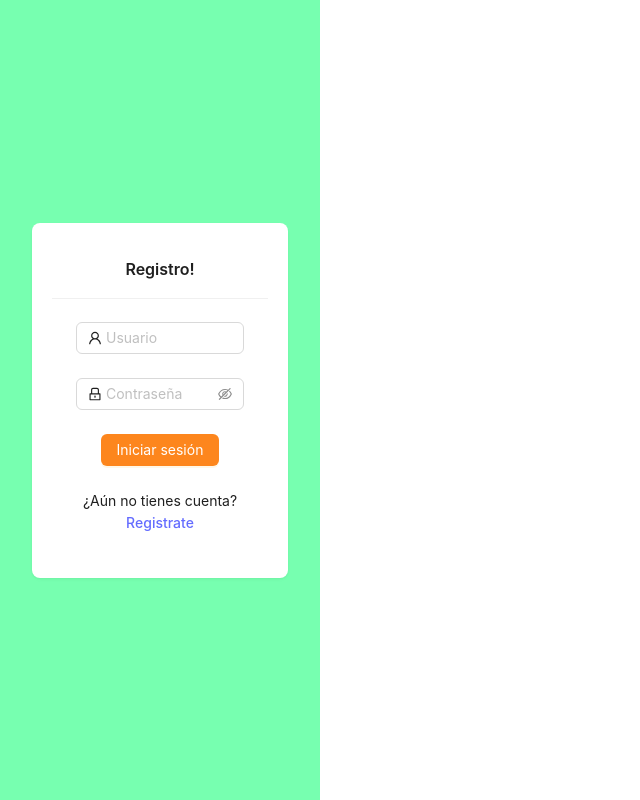
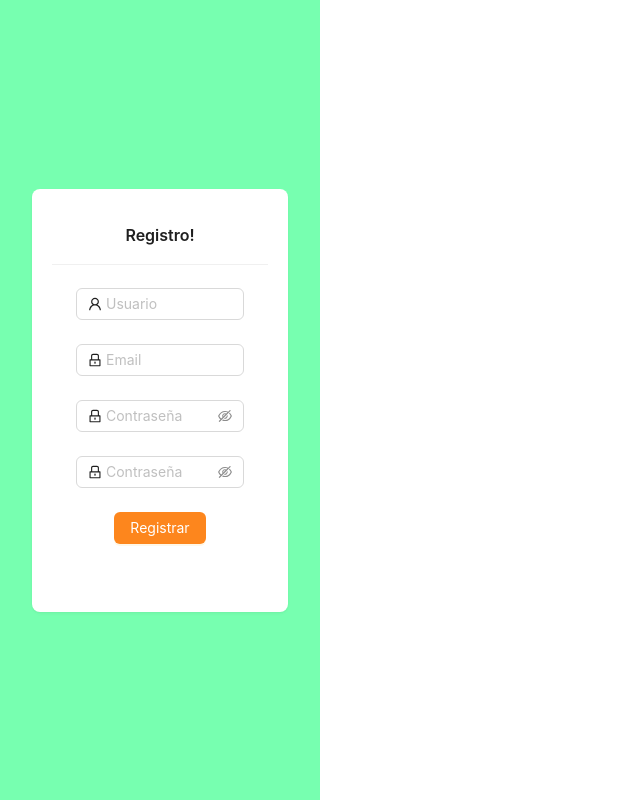
Before and after one commit to Ricolin2653M/intro-antd, a React (Vite) app: page /register in a window 1280 px wide. Shown: the whole page, without its empty margins (0-640 px from the left). Built offline with nearby package versions, Linux system fonts and the light colour scheme.

Commit message:
new: authentication for form register and login

```diff
--- a/package.json
+++ b/package.json
@@ -12,8 +12,10 @@
   "dependencies": {
     "@ant-design/icons": "^5.3.7",
     "antd": "^5.17.3",
+    "axios": "^1.7.2",
     "react": "^18.2.0",
-    "react-dom": "^18.2.0"
+    "react-dom": "^18.2.0",
+    "react-router-dom": "^6.23.1"
   },
   "devDependencies": {
     "@types/react": "^18.2.66",
--- a/src/components/FormRegister/index.jsx
+++ b/src/components/FormRegister/index.jsx
@@ -1,14 +1,53 @@
-import { Form, Input, Button, Card, message } from 'antd'
+import React, { useState } from 'react';
+import { useNavigate } from 'react-router-dom'
+import axios from 'axios';
+import { Form, Input, Button, Card } from 'antd'
 import { UserOutlined, LockOutlined } from '@ant-design/icons'
 import './FormRegister.css'
 
-const FormLogin = () => {
-    const onFinish = (values) => {
+const FormRegister = () => {
+    const navigate = useNavigate();
+
+    //Estado de error de registro
+    const [registerError, setRegisterError] = useState(false);
+    //Estado de carga
+    const [loading, setLoading] = useState(false);
+
+    const onFinish = async (values) => {
+        setLoading(true);
+        try {
+            const response = await axios.post('https://lizard-server.vercel.app/api/auth/signup', {
+                username: values.username,
+                email: values.email,
+                password: values.password,
+                roles: ['user']
+            });
+            console.log('Registro exitoso: ', response.data);
+            navigate('login');
+        } catch (error) {
+            if (error.response) {
+                console.error('Error en el regis:', error.response.data);
+            } else {
+                console.error('Error en el regis:', error.message);
+            }
+            setRegisterError(true);
+        } finally {
+            setLoading(false);
+        }
         console.log('Success: ', values);
     }
     const onFinishFailed = (errorInfo) => {
         console.log('Failed: ', errorInfo);
+        setRegisterError(true);
     }
+    const validatePassword = ({ getFieldValue }) => ({
+        validator(_, value) {
+            if (!value || getFieldValue('password') === value) {
+                return Promise.resolve();
+            }
+            return Promise.reject(new Error('Las contraseñas no coinciden'));
+        },
+    });
     return (
         <>
             <Card
@@ -17,12 +56,13 @@ const FormLogin = () => {
                 className='responsive-card'
             >
                 <Form
-                    name="username"
-                    className="login-form"
+                    name="normal_register"
+                    className="register-form"
                     initialValues={{
                         remember: true,
                     }}
                     onFinish={onFinish}
+                    onFinishFailed={onFinishFailed}
                 >
                     <Form.Item
                         name="username"
@@ -31,7 +71,16 @@ const FormLogin = () => {
                             message: 'Por favor ingrese su usuario'
                         }]}
                     >
-                        <Input prefix={<UserOutlined />} placeholder='Usuario' />
+                        <Input prefix={<UserOutlined className='site-form-item-icon' />} placeholder='Usuario' />
+                    </Form.Item>
+                    <Form.Item
+                        name="email"
+                        rules={[{
+                            required: true,
+                            message: 'Por favor ingrese su email'
+                        }]}
+                    >
+                        <Input prefix={<LockOutlined className='site-form-item-icon' />} placeholder='Email' />
                     </Form.Item>
                     <Form.Item
                         name="password"
@@ -40,18 +89,30 @@ const FormLogin = () => {
                             message: 'Por favor ingrese su contraseña'
                         }]}
                     >
-                        <Input.Password prefix={<LockOutlined />} placeholder='Contraseña'/>
+                        <Input.Password prefix={<LockOutlined className='site-form-item-icon' />} placeholder='Contraseña' />
                     </Form.Item>
+                    <Form.Item
+                        name="password-repet"
+                        rules={[{
+                            required: true,
+                            message: 'Por favor repita su contraseña'
+                        },
+                        ({ getFieldValue }) => validatePassword({ getFieldValue }),
+                        ]}
+                    >
+                        <Input.Password prefix={<LockOutlined className='site-form-item-icon' />} placeholder='Contraseña' />
+                    </Form.Item>
+
                     <Form.Item>
-                        <Button type="primary" htmlType="submit" className="login-form-button">
-                            Iniciar sesión
+                        {registerError && <p style={{ color: 'red' }}>Falló el registro</p>}
+                        <Button type="primary" htmlType="submit" className="login-form-button" loading={loading}>
+                            Registrar
                         </Button>
                     </Form.Item>
-                    ¿Aún no tienes cuenta? <a href="">Registrate</a>
                 </Form>
             </Card>
         </>
     );
 }
 
-export default FormLogin;
+export default FormRegister;
--- a/src/components/pages/Login/index.jsx
+++ b/src/components/pages/Login/index.jsx
@@ -8,7 +8,7 @@ const Login = () => {
         <LayoutComponent
 
             leftColSize={{ xs: 0, sm: 0, md: 8, lg: 6 }}
-            rightColSize={{ xs: 24, sm: 24, md: 16, lg: 18 }}
+            rightColSize={{ xs: 24, sm: 24, md: 16, lg: 17 }}
             leftContent={<ImageLogin />}
             rigthContent={<FormLogin />}
         />
```
Also changed, not shown: src/routes/index.jsx (added, +16 -0 lines), 1 other file (tests, documents, lock files or other folders).
